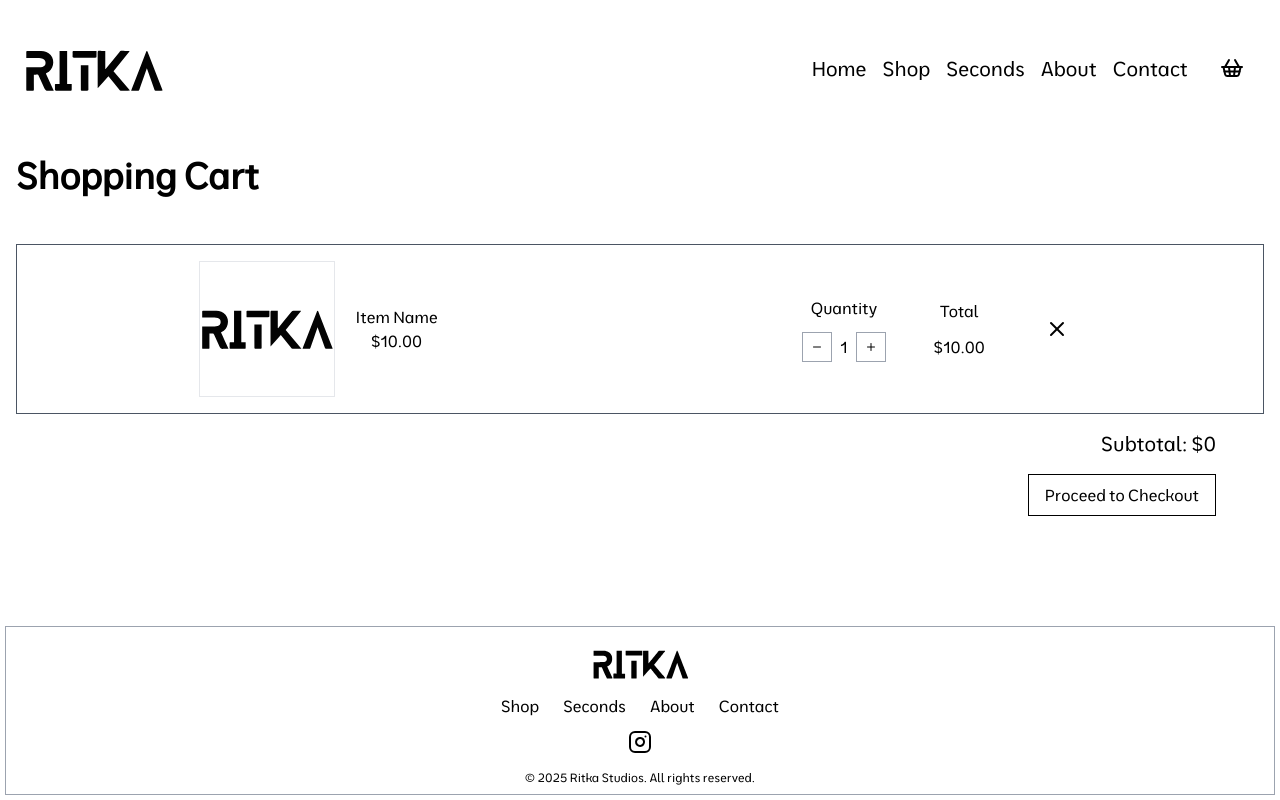
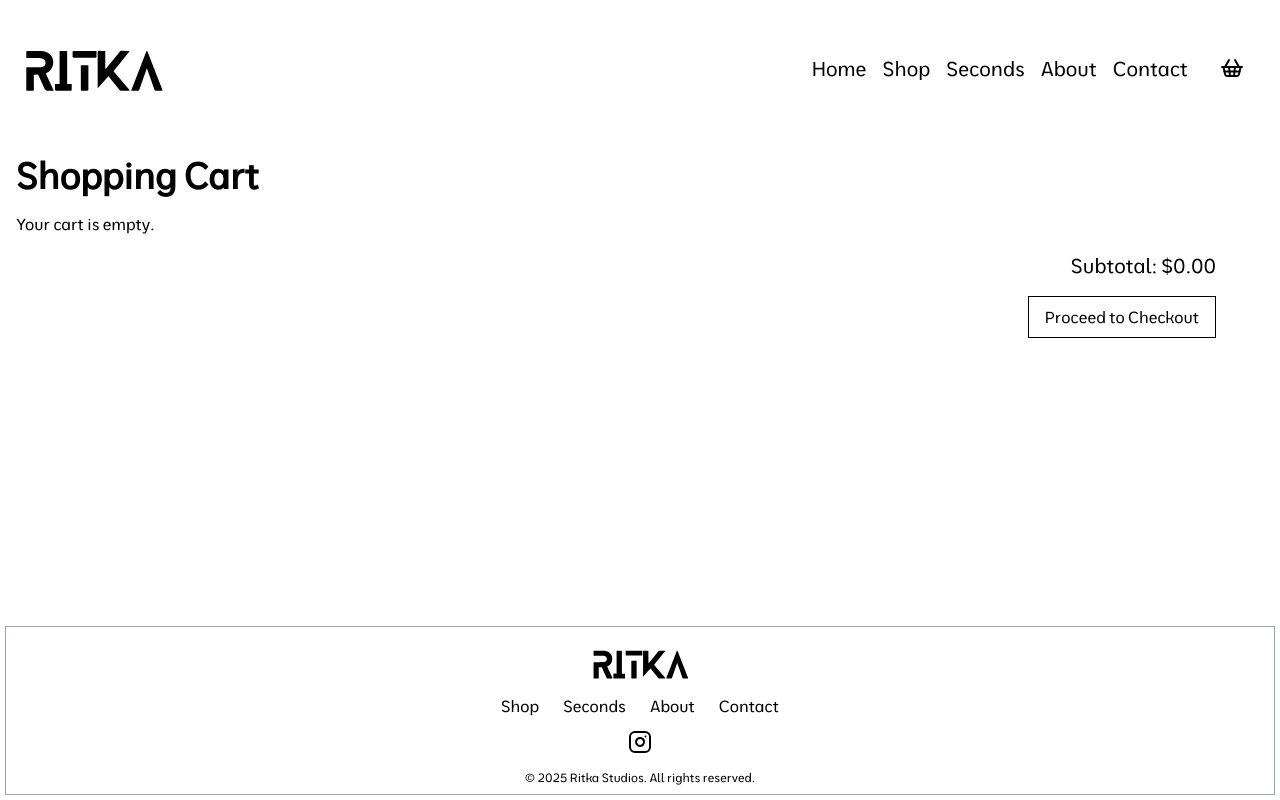
Before and after one commit to ritabobita/Ritka-Studios, a Next.js app: page /cart in a window 1280 px wide. Built offline with nearby package versions, Linux system fonts and the light colour scheme.

Commit message:
add products to cart functionality

```diff
--- a/src/app/cart/page.js
+++ b/src/app/cart/page.js
@@ -1,39 +1,29 @@
 'use client';
 import styles from './Cart.module.scss';
-import { useState } from 'react';
+import { useCart } from '../components/Context/CartContext';
 import { LucideMinus, LucidePlus, X } from 'lucide-react';
-
+import { formattedNumber } from '../utils/utils';
 export default function Cart() {
-    const [cartItems, setCartItems] = useState([]);
-
-    const removeFromCart = (item) => {
-        setCartItems(cartItems.filter(i => i !== item));
-    };
-
-    const getTotal = () => {
-        return cartItems.reduce((total, item) => total + item.price, 0);
-    };
+    const { cartItems, removeFromCart, getTotal, handleQuantityChange } = useCart();
 
     const handleCheckout = () => {
         console.log('Checkout button clicked');
-    };
-
-    const handleQuantityChange = (item, quantity) => {
-        const updatedItems = cartItems.map(i =>
-            i.id === item.id ? { ...i, quantity } : i
-        );
-        setCartItems(updatedItems);
+        // Implement checkout logic here
     };
 
     return (
         <div className={`${styles.cart} p-4`}>
             <h1 className="text-4xl font-bold mb-4">Shopping Cart</h1>
-            <div className={`${styles.cartContainer} flex flex-row justify-around mt-12 border border-gray-600`}>
+            {cartItems.length === 0 ? (
+                <p>Your cart is empty.</p>
+            ) : (
+                cartItems.map(item => (
+                    <div key={item.id} className={`${styles.cartContainer} flex flex-row justify-around mt-12 border border-gray-600`}>
                         <div className={`${styles.cartItem} flex flex-row gap-5`}>
-                    <img src="/images/Ritka-Header.svg" alt="Product 1" className="border" />
+                            <img src={item.images[0]} alt={item.name} className="border" />
                             <div className="flex flex-col items-center justify-center">
-                        <span>Item Name</span>
-                        <span>$10.00</span>
+                                <span>{item.name}</span>
+                                <span>{formattedNumber(item.price)}</span>
                             </div>
                         </div>
                         <div className="flex flex-row items-center gap-12">
@@ -43,7 +33,7 @@ export default function Cart() {
                                     <button onClick={() => handleQuantityChange(item, item.quantity - 1)} className={`${styles.quantityButton} border border-gray-400 text-black py-2 px-2 hover:bg-gray-200`}>
                                         <LucideMinus className="w-3 h-3" />
                                     </button>
-                            <span className="mx-2">1</span>
+                                    <span className="mx-2">{item.quantity}</span>
                                     <button onClick={() => handleQuantityChange(item, item.quantity + 1)} className={`${styles.quantityButton} border border-gray-400 text-black py-2 px-2 hover:bg-gray-200`}>
                                         <LucidePlus className="w-3 h-3" />
                                     </button>
@@ -51,15 +41,17 @@ export default function Cart() {
                             </div>
                             <div className="flex flex-col items-center justify-center gap-3">
                                 <span>Total</span>
-                        <span>$10.00</span>
+                                <span>{formattedNumber(item.price * item.quantity)}</span>
                             </div>
                             <button onClick={() => removeFromCart(item)} className={`${styles.trashButton} py-1 px-3 hover:text-gray-500`}>
                                 <X className="w-6 h-6" />
                             </button>
                         </div>
                     </div>
+                ))
+            )}
             <div className={`${styles.totalContainer} mt-4 flex flex-col items-end`}>
-                <h3 className="text-xl">Subtotal: ${getTotal()}</h3>
+                <h3 className="text-xl">Subtotal: {formattedNumber(getTotal())}</h3>
                 <button onClick={handleCheckout} className={`${styles.checkoutButton} mt-4 border border-black text-black py-2 px-4 hover:bg-gray-200`}>
                     Proceed to Checkout
                 </button>
--- /dev/null
+++ b/src/app/components/Context/CartContext.js
@@ -0,0 +1,38 @@
+'use client';
+import React, { createContext, useContext, useState } from 'react';
+
+const CartContext = createContext();
+
+export const CartProvider = ({ children }) => {
+    const [cartItems, setCartItems] = useState([]);
+
+    const addToCart = (product) => {
+        setCartItems((prevItems) => {
+            const existingItem = prevItems.find(item => item.id === product.id);
+            if (existingItem) {
+                return prevItems.map(item =>
+                    item.id === product.id ? { ...item, quantity: item.quantity + 1 } : item
+                );
+            }
+            return [...prevItems, { ...product, quantity: 1 }];
+        });
+    };
+
+    const removeFromCart = (id) => {
+        setCartItems(prevItems => prevItems.filter(item => item.id !== id));
+    };
+
+    const getTotal = () => {
+        return cartItems.reduce((total, item) => total + item.price * item.quantity, 0);
+    };
+
+    return (
+        <CartContext.Provider value={{ cartItems, addToCart, removeFromCart, getTotal }}>
+            {children}
+        </CartContext.Provider>
+    );
+};
+
+export const useCart = () => {
+    return useContext(CartContext);
+};
--- a/src/app/layout.js
+++ b/src/app/layout.js
@@ -2,6 +2,7 @@ import localFont from "next/font/local";
 import "./styles/globals.scss";
 import Header from './components/Header/Header';
 import Footer from './components/Footer/Footer';
+import { CartProvider } from './components/Context/CartContext';
 
 const moderustic = localFont({
   src: [
@@ -25,11 +26,13 @@ export default function RootLayout({ children }) {
         <link rel="icon" href="/favicon.ico" />
       </head>
       <body className={`${moderustic.className} flex flex-col min-h-screen`}>
-        <Header />
-        <main className="flex-grow">
-          {children}
-        </main>
-        <Footer />
+        <CartProvider>
+          <Header />
+          <main className="flex-grow">
+            {children}
+          </main>
+          <Footer />
+        </CartProvider>
       </body>
     </html>
   );
--- a/src/app/product/[id]/page.js
+++ b/src/app/product/[id]/page.js
@@ -3,6 +3,7 @@ import { usePathname } from 'next/navigation';
 import styles from './ProductPage.module.scss';
 import { useEffect, useState } from 'react';
 import { formattedNumber } from '../../utils/utils';
+import { useCart } from '../../components/Context/CartContext';
 
 
 const ProductPage = () => {
@@ -14,6 +15,7 @@ const ProductPage = () => {
     const [prices, setPrices] = useState([]);
     const [loading, setLoading] = useState(true);
     const [error, setError] = useState(null);
+    const { addToCart } = useCart();
 
     useEffect(() => {
         if (id && id !== 'undefined') {
@@ -63,7 +65,12 @@ const ProductPage = () => {
                 <div key={product.id} className={`${styles.productContent} flex flex-col`}>
                     <h1 className='text-5xl font-bold mb-4'>{product.name}</h1>
                     <p className='text-lg font-bold mb-3'>{formattedNumber(productPrice)}</p>
-                    <button className={`${styles.addToCartButton} text-black border border-black px-3 py-4 mb-6 w-[93%]`}>Add to Cart</button>
+                    <button
+                        onClick={() => addToCart(product)}
+                        className={`${styles.addToCartButton} text-black border border-black px-3 py-4 mb-6 w-[93%]`}
+                    >
+                        Add to Cart
+                    </button>
                     <p className='text-md mb-2'>{product.description}</p>
                 </div>
             </section>
```
Lines whose indentation alone changed are shown as unchanged.
